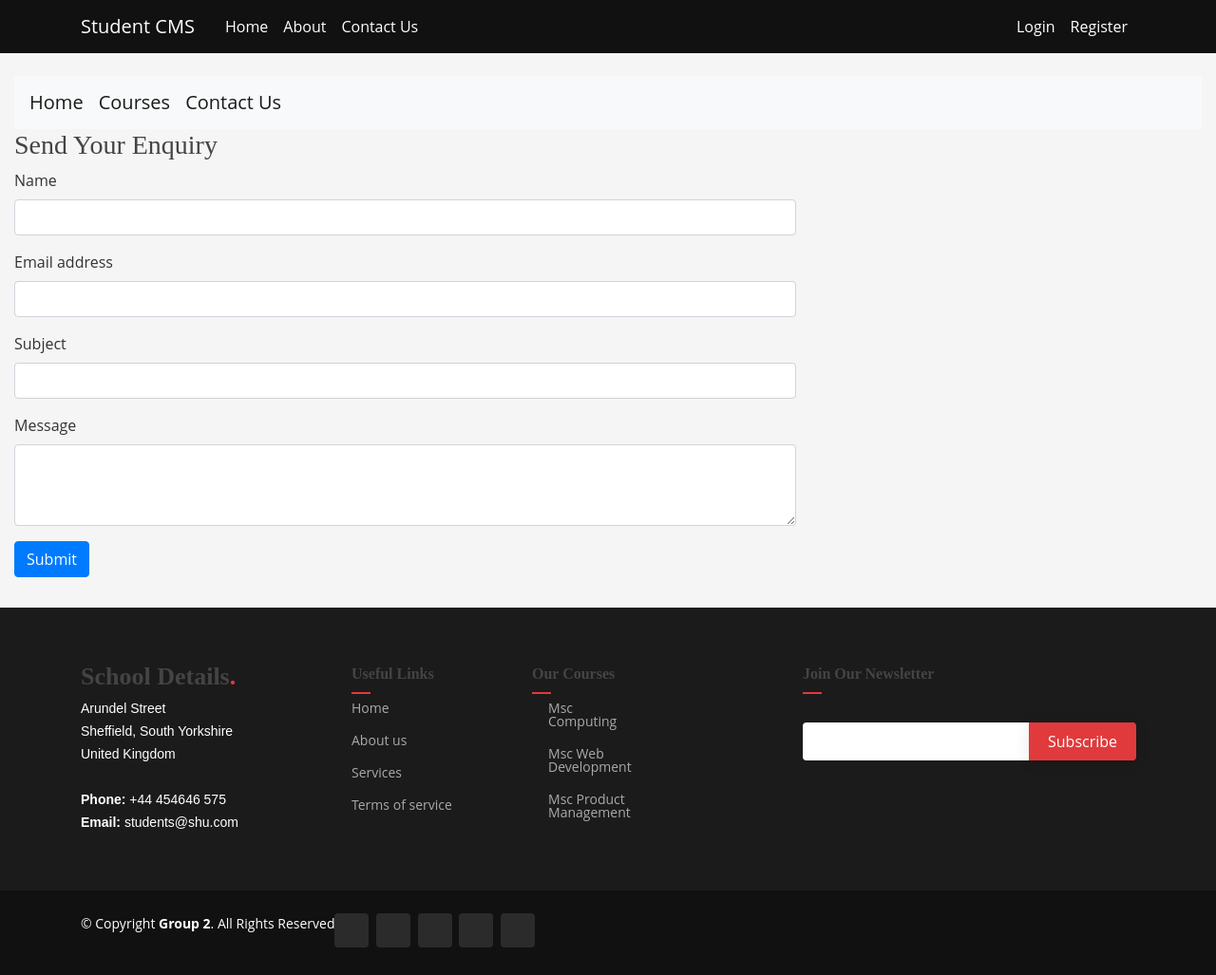
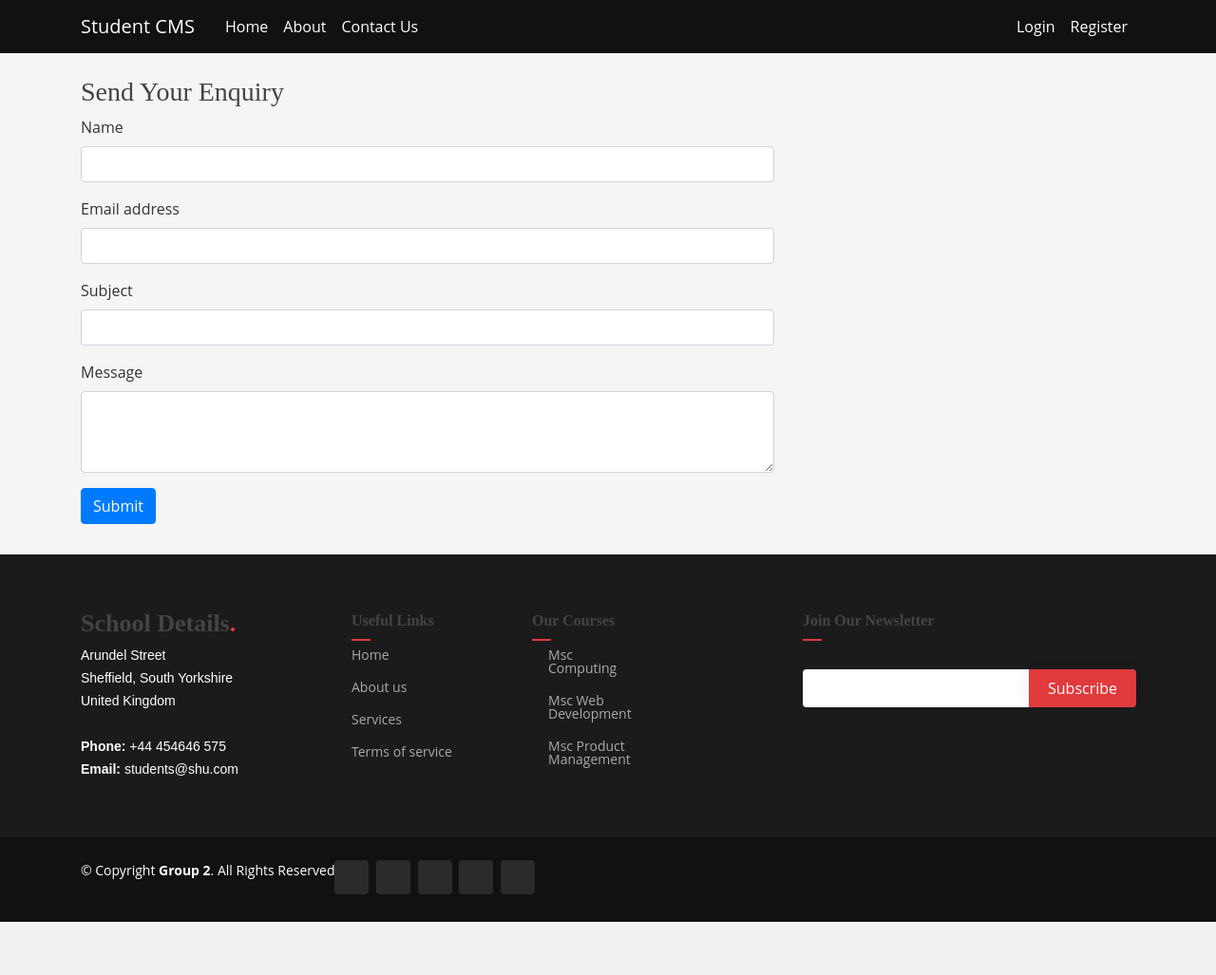
Before and after one commit to Abdullah-Alholiel/CMSWebApp, a Django app: page /contact/ in a window 1280 px wide. Shown: the whole page at 95% size. After the commit the page ends 971 px from the top, so only its background shows below. Run offline with Django 4.2, Linux system fonts and the light colour scheme; data that the repository does not hold is empty; parts of the project's set-up code (start-up, migrations or seed data) failed here and were passed over; some libraries are stand-ins or nearby versions; some web fonts are replaced.

Commit message:
created contact us page

```diff
--- a/templates/contact.html
+++ b/templates/contact.html
@@ -1,17 +1,10 @@
 {% extends "base.html" %}
 
 {% block content %}
-  <!-- Navigation Section -->
-  <div class="col-md-12">
-    <nav class="navbar navbar-expand-lg navbar-light bg-light">
-      <a class="navbar-brand" href="#">Home</a>
-      <a class="navbar-brand" href="#">Courses</a>
-      <a class="navbar-brand" href="#">Contact Us</a>
-      <!-- Add more navigation items here -->
-    </nav>
-  </div>
 
   <!-- Form Section -->
+  <div class="container mt-5">
+    <div class="row">
       <div class="col-md-8">
         <h3>Send Your Enquiry</h3>
 
@@ -41,6 +34,8 @@
           <button type="submit" class="btn btn-primary">Submit</button>
         </form>
       </div>
+    </div>
+  </div>
 {% endblock %}
 
 {% block sidebar %}
```
Lines whose indentation alone changed are shown as unchanged.
